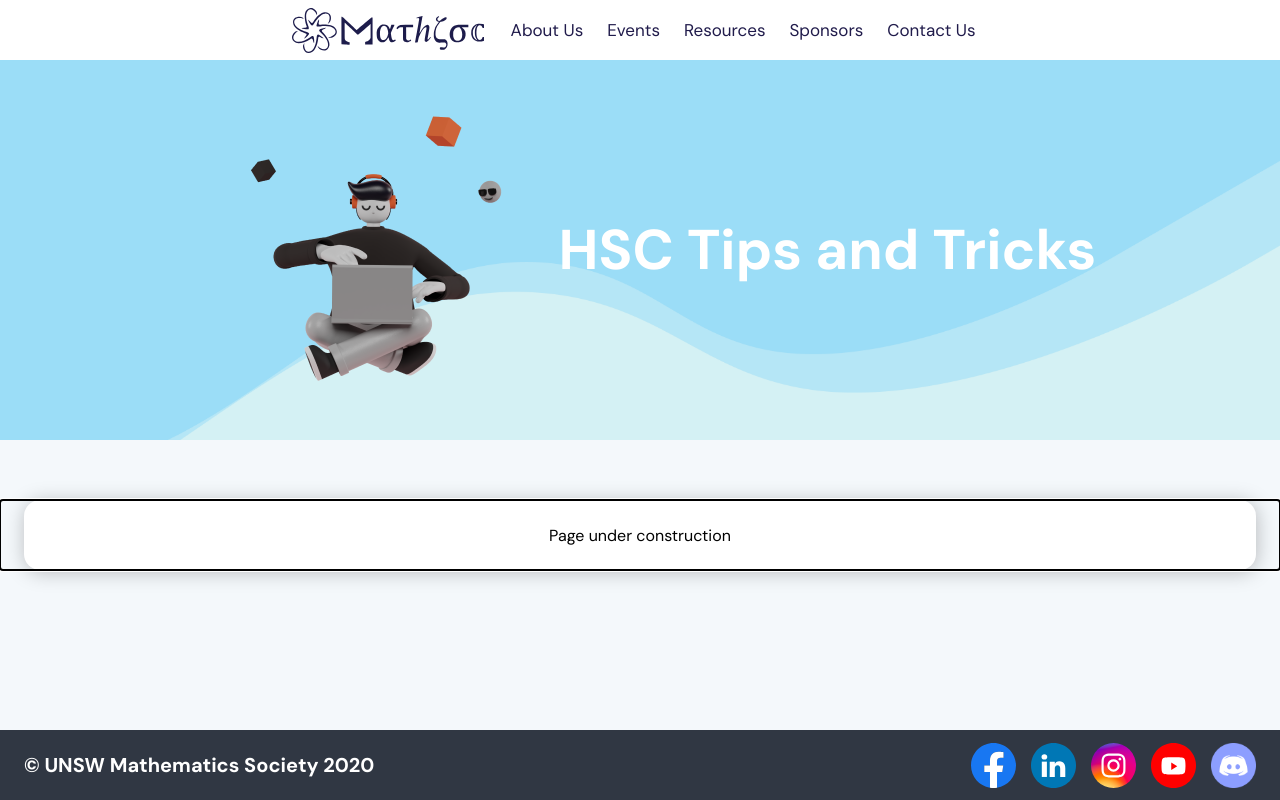
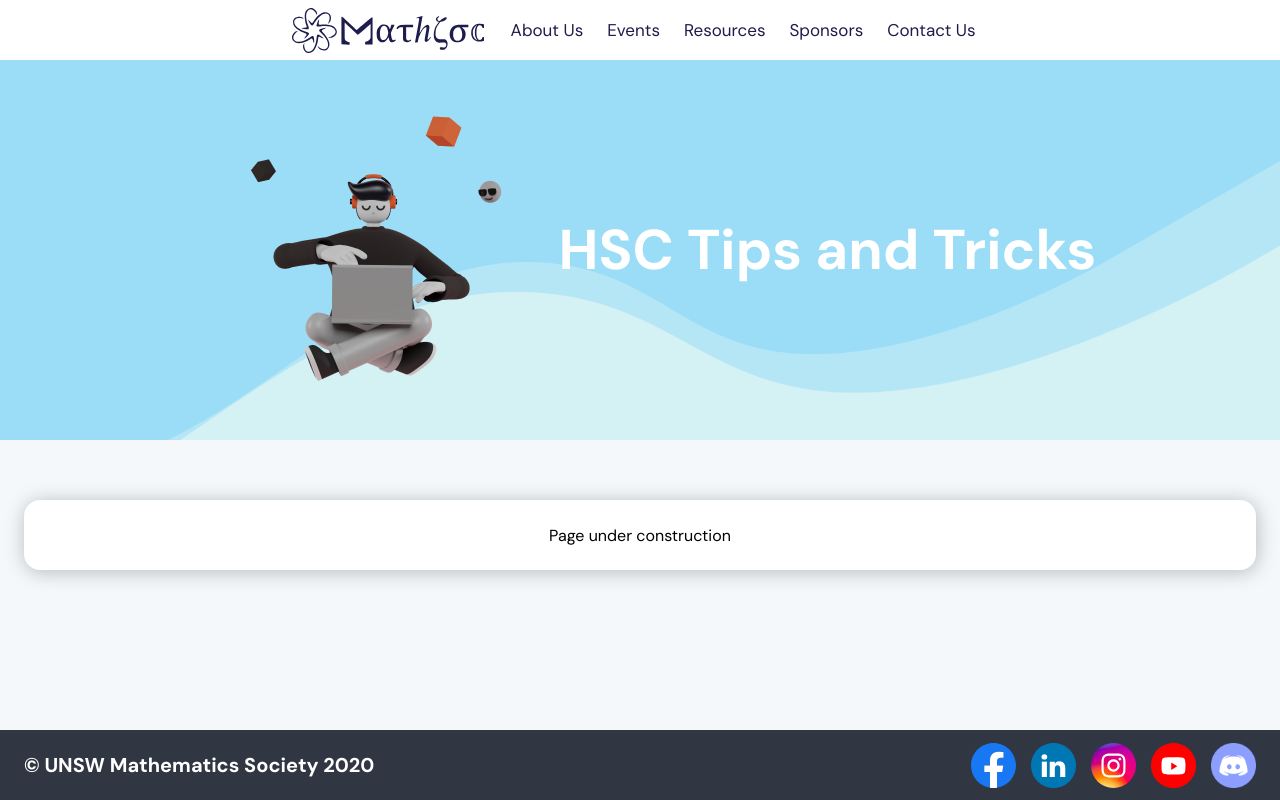
Before and after one commit to MathSocUNSW/mathsoc-website, a Next.js app in the folder frontend/: page /resources/hsc in a window 1280 px wide. Built offline with nearby package versions, Linux system fonts and the light colour scheme.

Commit message:
Update style

```diff
--- a/frontend/src/styles/ContainerWrap.module.scss
+++ b/frontend/src/styles/ContainerWrap.module.scss
@@ -1,4 +1,3 @@
 .mainContainer {
-  outline: auto;
-  margin: 35px 0;
+  margin: 20px 0;
 }
```
